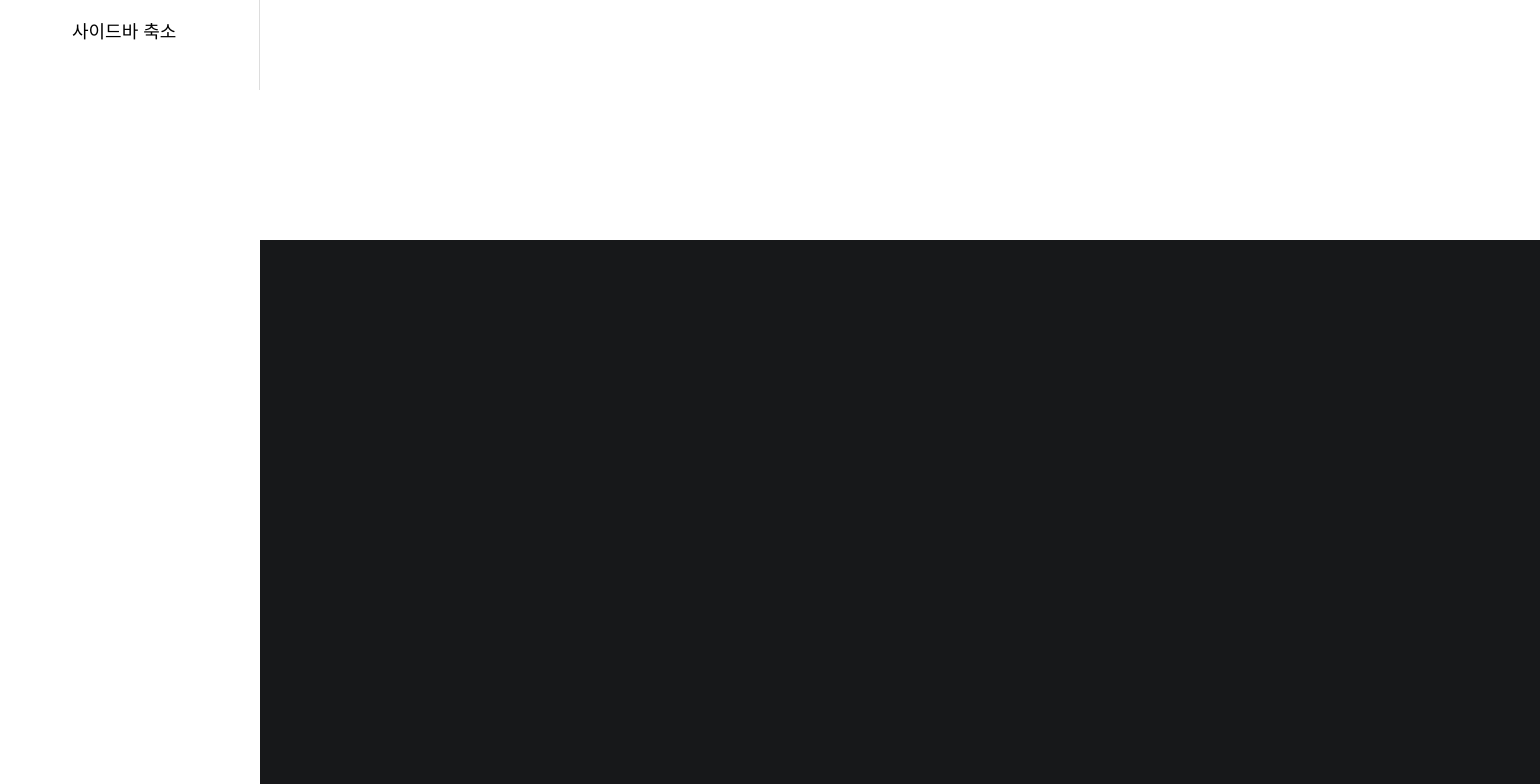
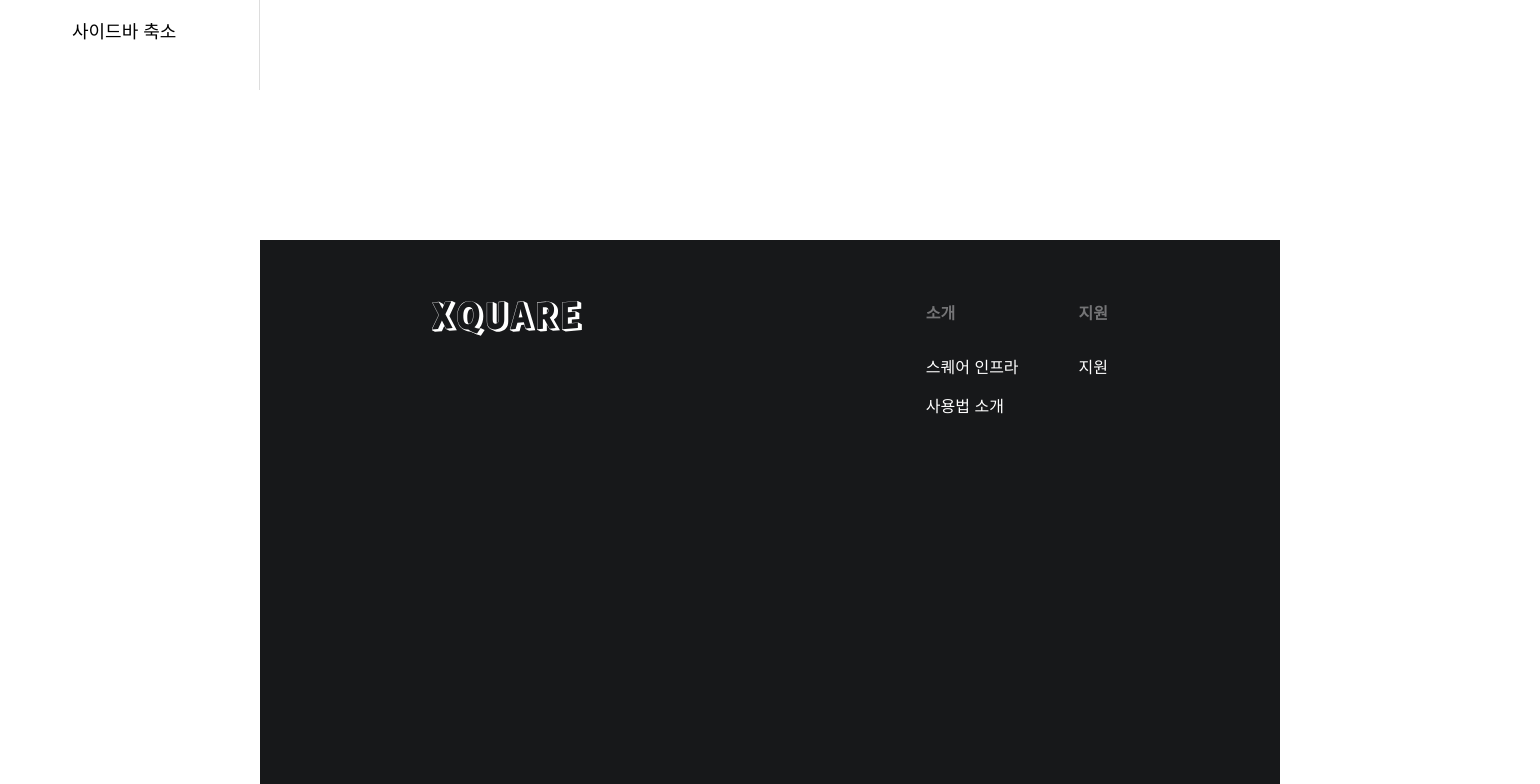
Before and after one commit to team-xquare/xquare-infra-frontend, a React (Vite) app: page /team in a window 1280 px wide. Shown: the part 710-1494 px from the top of the page, 1540 px wide, since content can reach past the window. Built offline with nearby package versions, Linux system fonts and the light colour scheme; no server answers; some icons are missing; a web font is replaced by a local one.

Commit message:
feat: 푸터 추가

```diff
--- a/src/components/common/footer/index.tsx
+++ b/src/components/common/footer/index.tsx
@@ -1,13 +1,58 @@
 import styled from '@emotion/styled';
+import Logo from '@/assets/LogoText.svg';
 
 export const Footer = () => {
-  return <Wrapper></Wrapper>;
+  return (
+    <Wrapper>
+      <img src={Logo} width={150} />
+      <RightContainer>
+        <InfoContainer>
+          <span>소개</span>
+          <InfoItemContainer>
+            <span>스퀘어 인프라</span>
+            <span>사용법 소개</span>
+          </InfoItemContainer>
+        </InfoContainer>
+        <InfoContainer>
+          <span>지원</span>
+          <InfoItemContainer>
+            <span>지원</span>
+          </InfoItemContainer>
+        </InfoContainer>
+      </RightContainer>
+    </Wrapper>
+  );
 };
 
 const Wrapper = styled.div`
+  display: flex;
+  align-items: flex-start;
+  justify-content: space-around;
+  padding: 60px 0;
   width: 100%;
   height: 544px;
   background-color: #17181a;
-  position: absolute;
   z-index: 11;
 `;
+
+const RightContainer = styled.div`
+  display: flex;
+  gap: 60px;
+  color: white;
+`;
+
+const InfoContainer = styled.div`
+  display: flex;
+  flex-direction: column;
+  gap: 30px;
+  & > span {
+    color: #747476;
+    font-weight: bold;
+  }
+`;
+
+const InfoItemContainer = styled.div`
+  display: flex;
+  flex-direction: column;
+  gap: 15px;
+`;
```
Also changed, not shown: src/assets/LogoText.svg (added).
